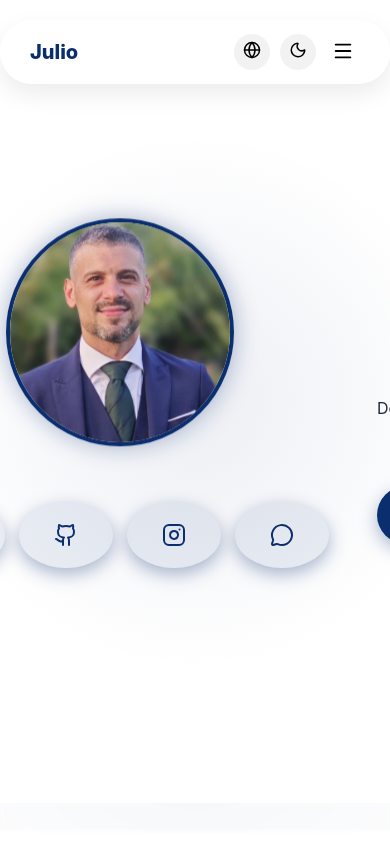
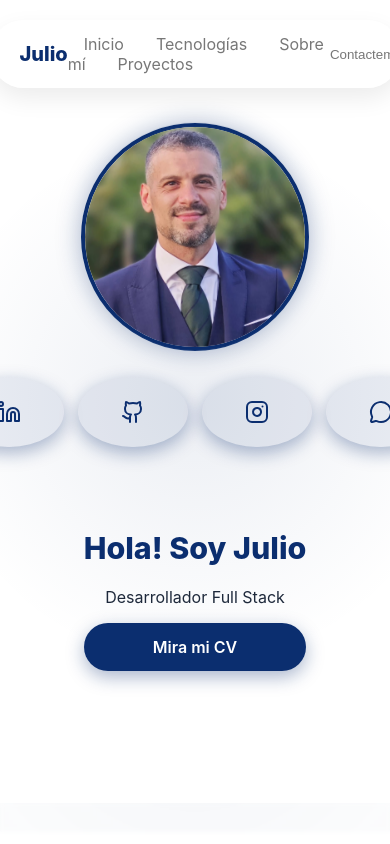
Before and after one commit to juliosm3/portfolio, a React (Vite) app: page / in a window 390 px wide. Shown: the top 844 px of the page. Built offline with nearby package versions, Linux system fonts and the light colour scheme.

Commit message:
actualizacion version movil

```diff
--- a/src/components/Contact.jsx
+++ b/src/components/Contact.jsx
@@ -41,10 +41,10 @@ function Contact({ lang }) {
       </form>
 
       <div className="contact-social">
+        <a href="https://www.linkedin.com/in/juliosuarezmartinez/" target="_blank" rel="noopener noreferrer"><Linkedin /></a>
+        <a href="https://github.com/juliosm3" target="_blank" rel="noopener noreferrer"><Github /></a>
+        <a href="https://wa.me/685564897" target="_blank" rel="noopener noreferrer"><MessageCircle /></a>
         <a href="https://www.instagram.com/juliosuarez3/" target="_blank" rel="noopener noreferrer"><Instagram /></a>
-        <a href="https://github.com/juliosm3" target="_blank" rel="noopener noreferrer"><Github /></a>
-        <a href="https://www.linkedin.com/in/juliosuarezmartinez/" target="_blank" rel="noopener noreferrer"><Linkedin /></a>
-        <a href="https://wa.me/685564897" target="_blank" rel="noopener noreferrer"><MessageCircle /></a>
       </div>
     </motion.section>
   );
--- a/src/index.css
+++ b/src/index.css
@@ -628,43 +628,20 @@ body.dark .about-card {
   cursor: pointer;
 }
 
-/* ========== SOLO MOVIL ========== */
+/* ================= MOBILE ================= */
 @media (max-width: 768px) {
 
-  .nav-center {
-    display: none !important;
+  section {
+    min-height: auto;
+    padding: 6rem 1.2rem 3rem;
   }
-
-  .burger-btn {
-    display: block;
-  }
-
-  /* Oculta botones extra si quieres */
-  .contact-btn {
-    display: none;
-  }
-}
-
-/* ========== DESKTOP ========== */
-@media (min-width: 769px) {
-
-  .burger-btn {
-    display: none !important;
-  }
-
-  .mobile-menu {
-    display: none !important;
-  }
-}
-
-/* ================== HERO MOBILE PREMIUM ================== */
-@media (max-width: 768px) {
 
   .hero {
     min-height: 100vh;
-    padding: 6.5rem 1rem 2rem;
-    gap: 1.2rem;
-    justify-content: center;
+    padding: 7rem 1rem 2rem;
+    flex-direction: column;
+    text-align: center;
+    gap: 1rem;
   }
 
   .hero-left img {
@@ -681,27 +658,17 @@ body.dark .about-card {
 
   .hero-right p {
     font-size: 1rem;
-    margin-bottom: 1rem;
+    margin-bottom: 0.6rem;
   }
 
   .hero a {
-    padding: 12px 26px;
-    font-size: 0.9rem;
-    margin-bottom: 1rem;
+    margin-top: 0.4rem;
+    margin-bottom: 0.6rem;
   }
 
-  /* SOCIAL ICONS EN UNA SOLA FILA */
   .hero-social {
-    display: flex;
     flex-wrap: nowrap;
     justify-content: center;
-    gap: 14px;
-    width: 100%;
-    margin-top: 0.6rem;
-  }
-
-  .hero-social a {
-    width: 42px;
-    height: 42px;
+    margin-top: 0.4rem;
   }
 }
```
